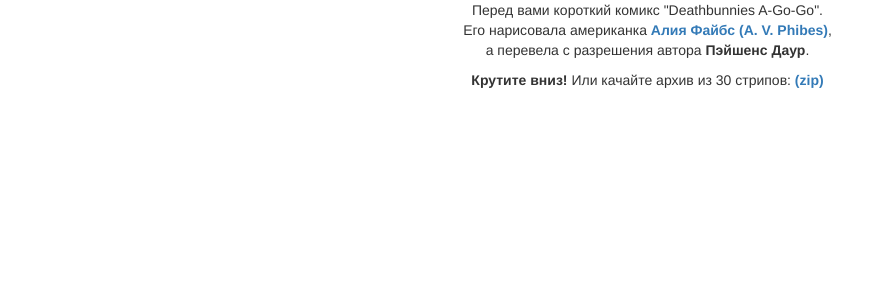
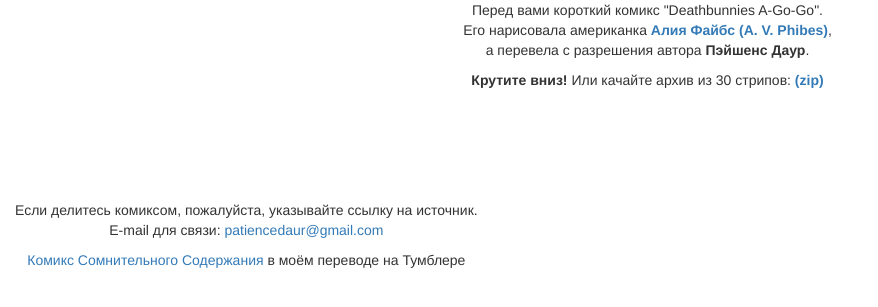
Before and after one commit to patiencedaur/my-first-blog, a Django app: page / in a window 1280 px wide. Shown: the part 256-563 px from the top of the page, without its empty margins (0-878 px from the left). Run offline with Django 3.2, Linux system fonts and the light colour scheme; data that the repository does not hold is empty; some libraries are stand-ins or nearby versions.

Commit message:
Tweak base template and CSS

```diff
--- a/blog/static/css/blog.css
+++ b/blog/static/css/blog.css
@@ -43,3 +43,9 @@ body {
 .explainer a {
   font-weight: bold;
 }
+
+.footer {
+  margin-top: 40px;
+  margin-bottom: 40px;
+  display: inline-block;
+}
--- a/blog/templates/blog/base.html
+++ b/blog/templates/blog/base.html
@@ -23,5 +23,8 @@
         {% block content %}
         {% endblock %}
 
+        <div class="footer"><center><p>Если делитесь комиксом, пожалуйста, указывайте ссылку на источник.<br>
+                        E-mail для связи: <a href="mailto:patiencedaur@gmail.com">patiencedaur@gmail.com</a></p>
+                      <p><a href="http://qcru.tumblr.com">Комикс Сомнительного Содержания</a> в моём переводе на Тумблере</p></center></div>
     </body>
 </html>
```
